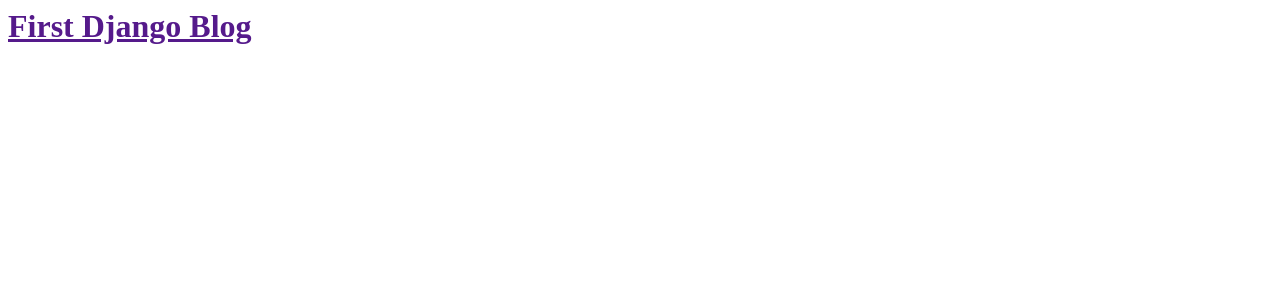
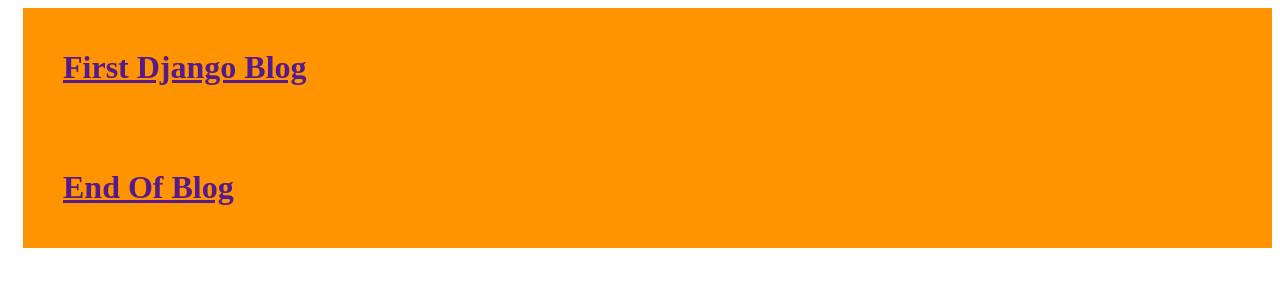
Before and after one commit to wilsznia/first_blog, a Django app: page / in a window 1280 px wide. Shown: the top 300 px of the page. Run offline with Django 3.2, Linux system fonts and the light colour scheme; data that the repository does not hold is empty.

Commit message:
wersja z pojedynczym postem

```diff
--- /dev/null
+++ b/blog/templates/blog/base.html
@@ -0,0 +1,20 @@
+{% load staticfiles %}
+<html>
+ <head>
+        <title>First Django Blog</title>
+		<link rel="stylesheet" href="{% static 'css/blog.css' %}">
+		<link href="//fonts.googleapis.com/css?family=Lobster&subset=latin,latin-ext" rel="stylesheet" type="text/css">
+    </head>
+    <body>
+        <div class="page-header">
+            <h1><a href="">First Django Blog</a></h1>
+        </div>
+
+		{% block content %}
+		{% endblock %}
+
+
+		{% include 'blog/footer.html' %}
+
+    </body>
+</html>
--- /dev/null
+++ b/blog/templates/blog/footer.html
@@ -0,0 +1,3 @@
+	<div class="page-header">
+            <h1><a href="">End Of Blog</a></h1>
+    </div>
--- a/blog/templates/blog/post_list.html
+++ b/blog/templates/blog/post_list.html
@@ -1,21 +1,10 @@
-<html>
- <head>
-        <title>First Django Blog</title>
-    </head>
-    <body>
-        <div>
-            <h1><a href="">First Django Blog</a></h1>
-        </div>
-
-		{% for post in posts %}
-			<div>
-				<p>published: {{post.published_date}}</p>
-				<h3><a href="">{{post.title}}</a></h3>
-				<p>{{post.text|linebreaksbr}}</p>
-			</div>
-		{% endfor %}
-
-
-
-    </body>
-</html>
+{% extends 'blog/base.html' %}
+{% block content %}
+	{% for post in posts %}
+		<div class="post">
+			<h3><a href="{% url 'post_detail' pk=post.pk %}">{{post.title}}</a></h3>
+			<p>published: {{post.published_date}}</p>
+			<p>{{post.text|linebreaksbr}}</p>
+		</div>
+	{% endfor %}
+{% endblock content %}
--- a/blog/urls.py
+++ b/blog/urls.py
@@ -3,4 +3,5 @@
 
 urlpatterns = [
     url(r'^$', views.post_list, name='post_list'),
+	url(r'^post/(?P<pk>[0-9]+)/$', views.post_detail, name='post_detail'),
 ]
--- a/blog/views.py
+++ b/blog/views.py
@@ -1,4 +1,4 @@
-from django.shortcuts import render
+from django.shortcuts import render, get_object_or_404
 from .models import Post
 from django.utils import timezone
 
@@ -8,3 +8,7 @@
 	posts = Post.objects.all()
 	# posts = Post.objects.filter(published_date__lte=timezone.now()).order_by('published_date')
 	return render(request,'blog/post_list.html',{'posts':posts})
+
+def post_detail(request, pk):
+    post = get_object_or_404(Post, pk=pk)
+    return render(request, 'blog/post_detail.html', {'post': post})
--- a/moj1/settings.py
+++ b/moj1/settings.py
@@ -123,3 +123,7 @@
 
 STATIC_URL = '/static/'
 STATIC_ROOT = os.path.join(BASE_DIR,'public','static')
+
+STATICFILES_DIRS = (
+    os.path.join(BASE_DIR, "static"),
+)
--- /dev/null
+++ b/static/css/blog.css
@@ -0,0 +1,24 @@
+body {
+    padding-left: 15px;
+}
+
+h3 a {					/* dla każdego a umieszczonego w h3 */
+    color: #FCA205;
+    font-family: 'Lobster';
+}
+
+.page-header {
+    background-color: #ff9400;
+    margin-top: 0;
+    padding: 20px 20px 20px 40px;
+}
+
+.post {
+    margin-bottom: 70px;
+	color: #000000;
+}
+
+.date {
+    float: right;
+    color: #828282;
+}
```
Also changed, not shown: blog/templates/blog/post_detail.html (added, +13 -0 lines).
